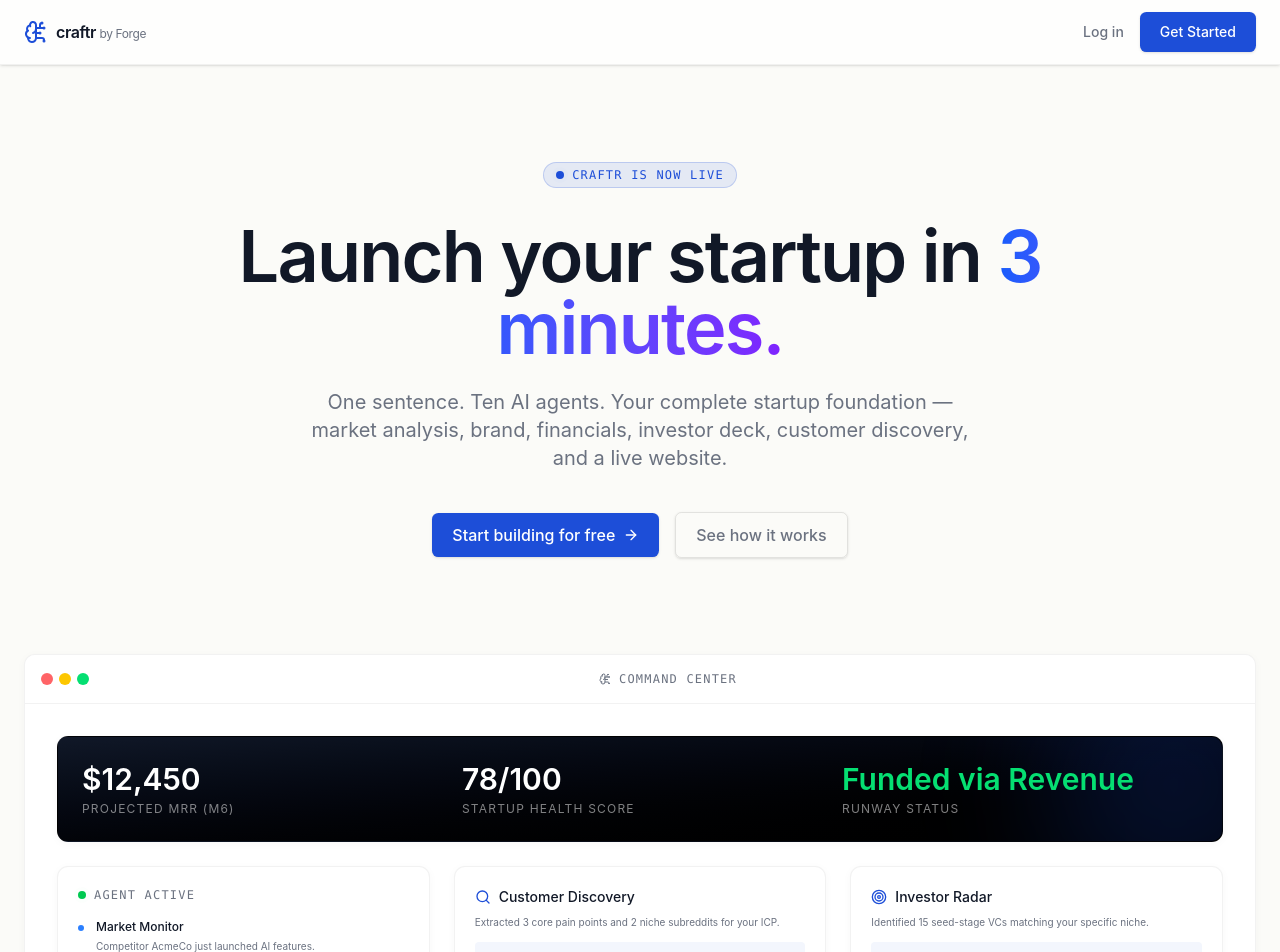
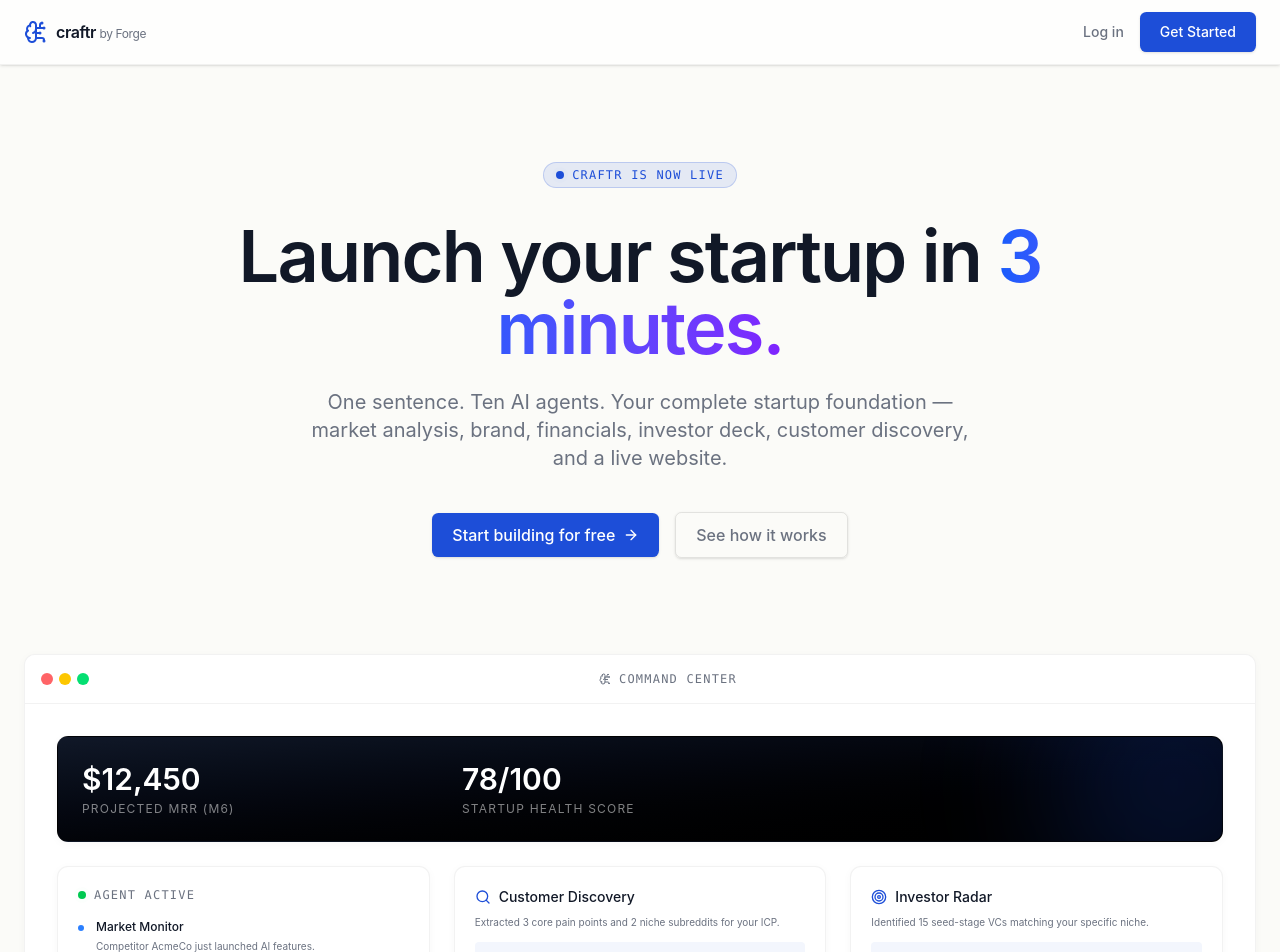
Before and after one commit to vivannpartani-cyber/craftr, a Next.js app: page / in a window 1280 px wide. Shown: the top 952 px of the page. Built offline with nearby package versions, Linux system fonts and the light colour scheme; no server answers.

Commit message:
Remove runway status display from landing-client
Removed runway status section from landing client.

```diff
--- a/src/app/landing-client.tsx
+++ b/src/app/landing-client.tsx
@@ -187,10 +187,6 @@
                 <div>
                   <div className="text-3xl font-semibold mb-1">78/100</div>
                   <div className="text-xs text-white/50 uppercase tracking-widest">Startup Health Score</div>
-                </div>
-                <div>
-                  <div className="text-3xl font-semibold mb-1 text-green-400">Funded via Revenue</div>
-                  <div className="text-xs text-white/50 uppercase tracking-widest">Runway Status</div>
                 </div>
               </div>
               <div className="absolute top-0 right-0 -mr-20 -mt-20 w-64 h-64 bg-primary/20 rounded-full blur-3xl"></div>
```
